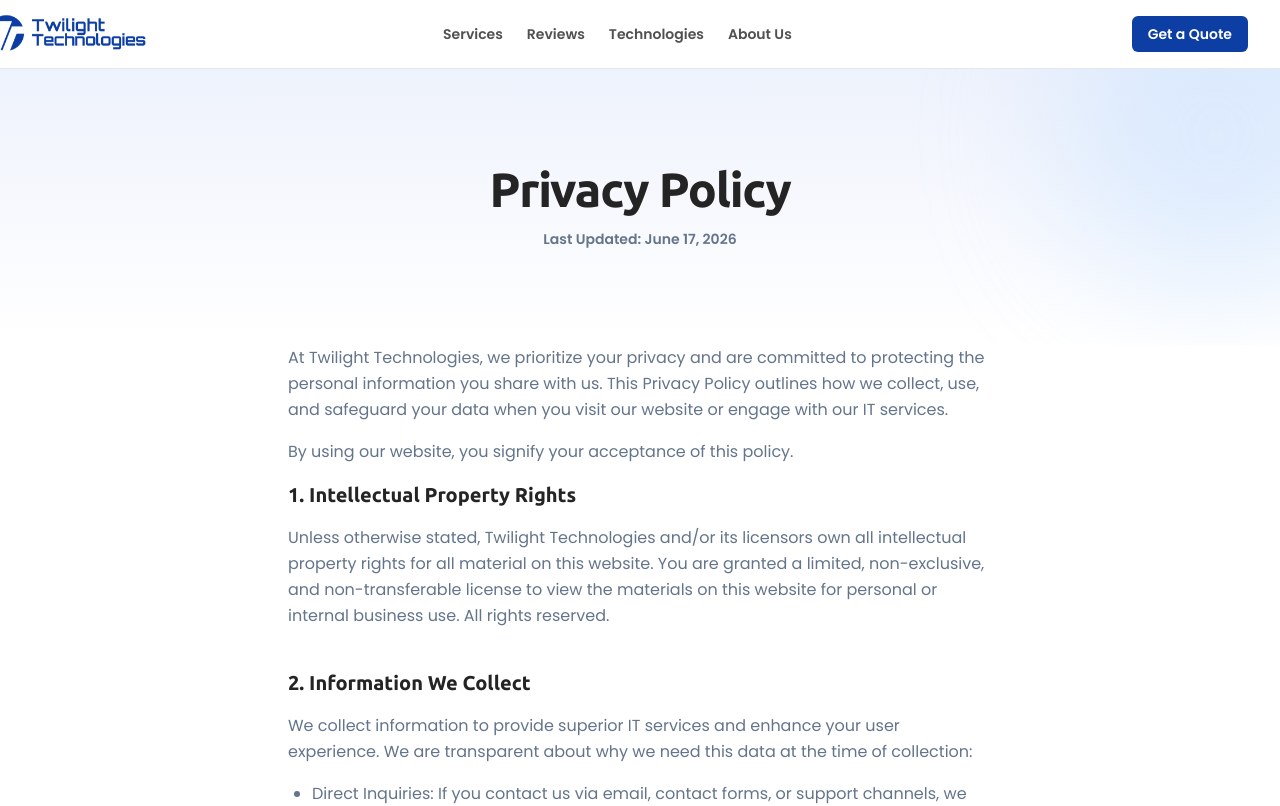
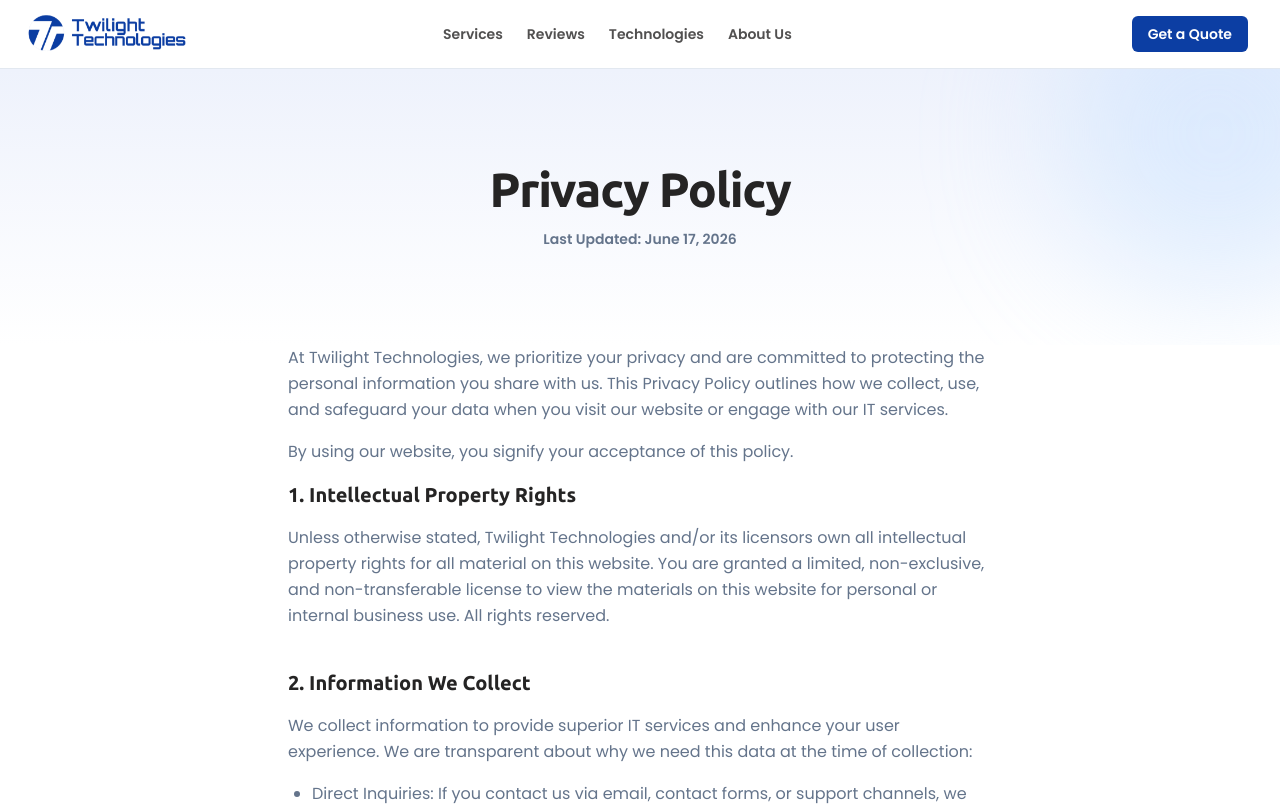
Before and after one commit to AhmadReact/twilight, a Next.js app: page /privacy-policy in a window 1280 px wide. Shown: the top 806 px of the page. Built offline with nearby package versions, Linux system fonts and the light colour scheme.

Commit message:
Update Logo component styling in LegalPage for improved layout on larger screens, enhancing responsiveness and visual consistency in the header.

```diff
--- a/components/LegalPage.tsx
+++ b/components/LegalPage.tsx
@@ -35,7 +35,7 @@
     <header className="sticky top-0 z-50 border-b border-border bg-white/95 backdrop-blur">
       <div className="mx-auto flex max-w-7xl items-center justify-between gap-6 px-4 py-3.5 sm:px-6 lg:px-8">
         <Link href="/">
-          <Logo className="max-md:relative max-md:left-10 h-10 w-auto" />
+          <Logo className="max-2xl:relative max-2xl:left-10 h-10 w-auto" />
         </Link>
 
         <nav className="hidden items-center gap-6 lg:flex">
```
